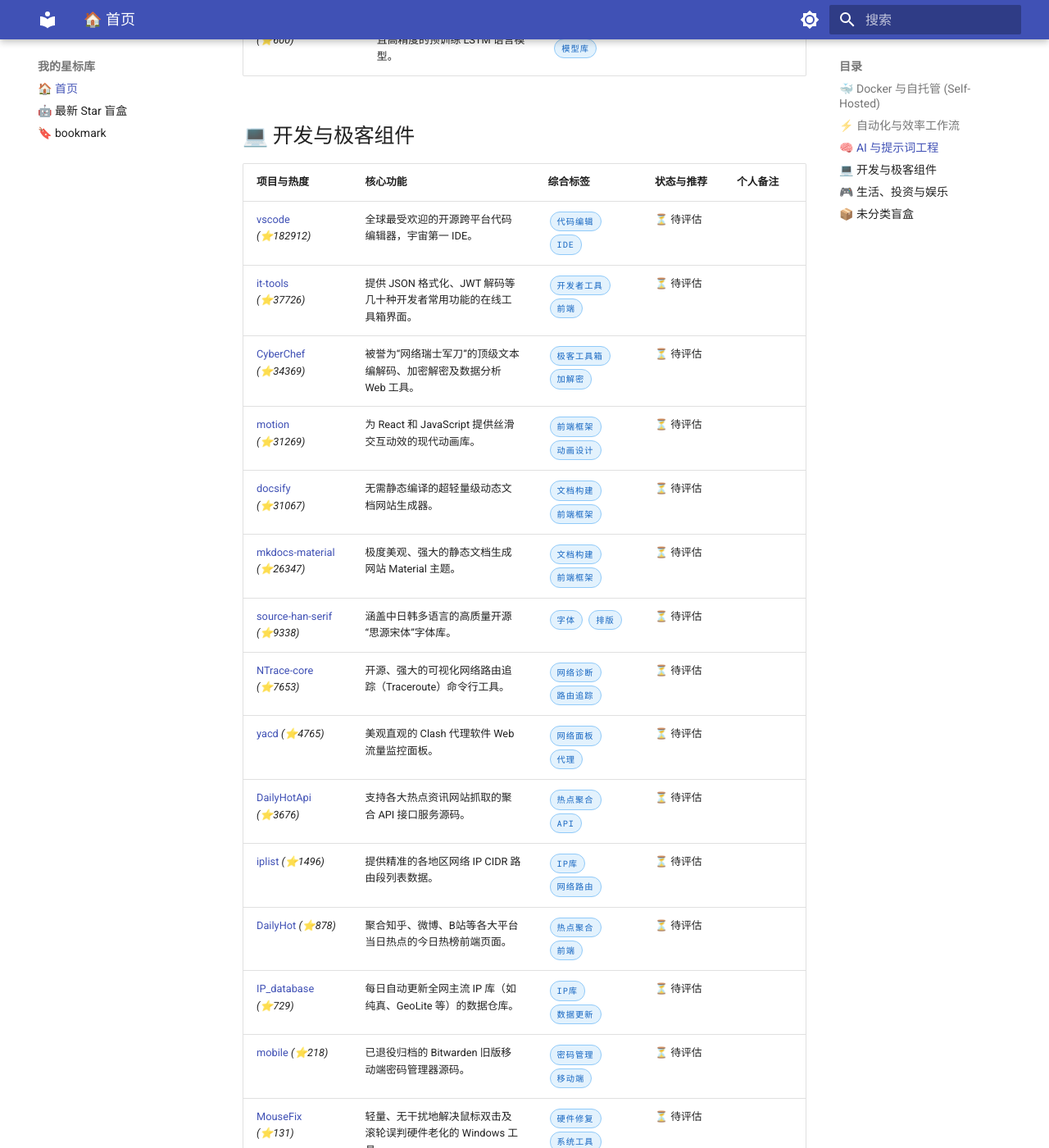
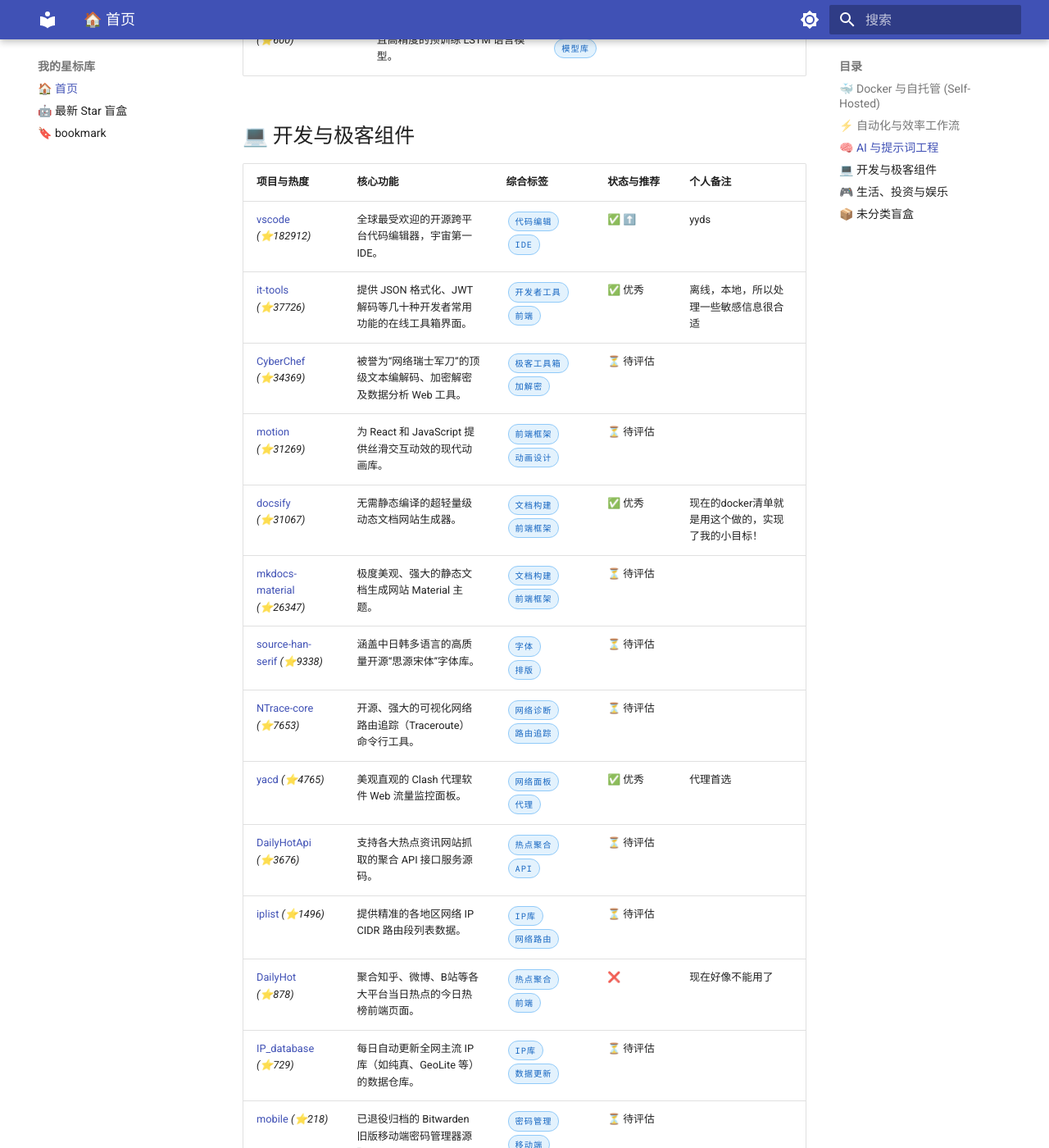
Before and after one commit to alexytcao/my-stars-nav, an MkDocs documentation site: the page built from docs/index.md, in a window 1280 px wide and 1400 px high, scrolled down 7053 px. Shown: the whole window at 82% size. Built offline with MkDocs 1.6.1 and Material for MkDocs 9.7.7, drawn with Linux system fonts in a browser that asks for light colours; some of the changed text lies outside the part shown.

Commit message:
Auto sync from local: 周一 2026/03/23 23:15:05.58

```diff
--- a/docs/index.md
+++ b/docs/index.md
@@ -94,39 +94,39 @@
 
 ## 💻 开发与极客组件
 
-| 项目与热度                                                                         | 核心功能                                   | 综合标签          | 状态与推荐 | 个人备注 |
-|:----------------------------------------------------------------------------- |:-------------------------------------- |:------------- |:----- |:---- |
-| [vscode](https://github.com/microsoft/vscode) *(⭐182912)*                     | 全球最受欢迎的开源跨平台代码编辑器，宇宙第一 IDE。            | `代码编辑` `IDE`  | ⏳ 待评估 |      |
-| [it-tools](https://github.com/CorentinTh/it-tools) *(⭐37726)*                 | 提供 JSON 格式化、JWT 解码等几十种开发者常用功能的在线工具箱界面。 | `开发者工具` `前端`  | ⏳ 待评估 |      |
-| [CyberChef](https://github.com/gchq/CyberChef) *(⭐34369)*                     | 被誉为“网络瑞士军刀”的顶级文本编解码、加密解密及数据分析 Web 工具。  | `极客工具箱` `加解密` | ⏳ 待评估 |      |
-| [motion](https://github.com/motiondivision/motion) *(⭐31269)*                 | 为 React 和 JavaScript 提供丝滑交互动效的现代动画库。   | `前端框架` `动画设计` | ⏳ 待评估 |      |
-| [docsify](https://github.com/docsifyjs/docsify) *(⭐31067)*                    | 无需静态编译的超轻量级动态文档网站生成器。                  | `文档构建` `前端框架` | ⏳ 待评估 |      |
-| [mkdocs-material](https://github.com/squidfunk/mkdocs-material) *(⭐26347)*    | 极度美观、强大的静态文档生成网站 Material 主题。          | `文档构建` `前端框架` | ⏳ 待评估 |      |
-| [source-han-serif](https://github.com/adobe-fonts/source-han-serif) *(⭐9338)* | 涵盖中日韩多语言的高质量开源“思源宋体”字体库。               | `字体` `排版`     | ⏳ 待评估 |      |
-| [NTrace-core](https://github.com/nxtrace/NTrace-core) *(⭐7653)*               | 开源、强大的可视化网络路由追踪（Traceroute）命令行工具。      | `网络诊断` `路由追踪` | ⏳ 待评估 |      |
-| [yacd](https://github.com/haishanh/yacd) *(⭐4765)*                            | 美观直观的 Clash 代理软件 Web 流量监控面板。           | `网络面板` `代理`   | ⏳ 待评估 |      |
-| [DailyHotApi](https://github.com/imsyy/DailyHotApi) *(⭐3676)*                 | 支持各大热点资讯网站抓取的聚合 API 接口服务源码。            | `热点聚合` `API`  | ⏳ 待评估 |      |
-| [iplist](https://github.com/metowolf/iplist) *(⭐1496)*                        | 提供精准的各地区网络 IP CIDR 路由段列表数据。            | `IP库` `网络路由`  | ⏳ 待评估 |      |
-| [DailyHot](https://github.com/imsyy/DailyHot) *(⭐878)*                        | 聚合知乎、微博、B站等各大平台当日热点的今日热榜前端页面。          | `热点聚合` `前端`   | ⏳ 待评估 |      |
-| [IP_database](https://github.com/adysec/IP_database) *(⭐729)*                 | 每日自动更新全网主流 IP 库（如纯真、GeoLite 等）的数据仓库。   | `IP库` `数据更新`  | ⏳ 待评估 |      |
-| [mobile](https://github.com/bitwarden/mobile) *(⭐218)*                        | 已退役归档的 Bitwarden 旧版移动端密码管理器源码。         | `密码管理` `移动端`  | ⏳ 待评估 |      |
-| [MouseFix](https://github.com/matreshka15/MouseFix) *(⭐131)*                  | 轻量、无干扰地解决鼠标双击及滚轮误判硬件老化的 Windows 工具。    | `硬件修复` `系统工具` | ⏳ 待评估 |      |
-| [magick-utils](https://github.com/n00mkrad/magick-utils) *(⭐94)*              | 方便开发者及极客使用的图像处理与格式转换工具套件。              | `图像处理` `工具包`  | ⏳ 待评估 |      |
+| 项目与热度                                                                         | 核心功能                                   | 综合标签          | 状态与推荐 | 个人备注                         |
+|:----------------------------------------------------------------------------- |:-------------------------------------- |:------------- |:----- |:---------------------------- |
+| [vscode](https://github.com/microsoft/vscode) *(⭐182912)*                     | 全球最受欢迎的开源跨平台代码编辑器，宇宙第一 IDE。            | `代码编辑` `IDE`  | ✅ ⬆️  | yyds                         |
+| [it-tools](https://github.com/CorentinTh/it-tools) *(⭐37726)*                 | 提供 JSON 格式化、JWT 解码等几十种开发者常用功能的在线工具箱界面。 | `开发者工具` `前端`  | ✅ 优秀  | 离线，本地，所以处理一些敏感信息很合适          |
+| [CyberChef](https://github.com/gchq/CyberChef) *(⭐34369)*                     | 被誉为“网络瑞士军刀”的顶级文本编解码、加密解密及数据分析 Web 工具。  | `极客工具箱` `加解密` | ⏳ 待评估 |                              |
+| [motion](https://github.com/motiondivision/motion) *(⭐31269)*                 | 为 React 和 JavaScript 提供丝滑交互动效的现代动画库。   | `前端框架` `动画设计` | ⏳ 待评估 |                              |
+| [docsify](https://github.com/docsifyjs/docsify) *(⭐31067)*                    | 无需静态编译的超轻量级动态文档网站生成器。                  | `文档构建` `前端框架` | ✅ 优秀  | 现在的docker清单就是用这个做的，实现了我的小目标！ |
+| [mkdocs-material](https://github.com/squidfunk/mkdocs-material) *(⭐26347)*    | 极度美观、强大的静态文档生成网站 Material 主题。          | `文档构建` `前端框架` | ⏳ 待评估 |                              |
+| [source-han-serif](https://github.com/adobe-fonts/source-han-serif) *(⭐9338)* | 涵盖中日韩多语言的高质量开源“思源宋体”字体库。               | `字体` `排版`     | ⏳ 待评估 |                              |
+| [NTrace-core](https://github.com/nxtrace/NTrace-core) *(⭐7653)*               | 开源、强大的可视化网络路由追踪（Traceroute）命令行工具。      | `网络诊断` `路由追踪` | ⏳ 待评估 |                              |
+| [yacd](https://github.com/haishanh/yacd) *(⭐4765)*                            | 美观直观的 Clash 代理软件 Web 流量监控面板。           | `网络面板` `代理`   | ✅ 优秀  | 代理首选                         |
+| [DailyHotApi](https://github.com/imsyy/DailyHotApi) *(⭐3676)*                 | 支持各大热点资讯网站抓取的聚合 API 接口服务源码。            | `热点聚合` `API`  | ⏳ 待评估 |                              |
+| [iplist](https://github.com/metowolf/iplist) *(⭐1496)*                        | 提供精准的各地区网络 IP CIDR 路由段列表数据。            | `IP库` `网络路由`  | ⏳ 待评估 |                              |
+| [DailyHot](https://github.com/imsyy/DailyHot) *(⭐878)*                        | 聚合知乎、微博、B站等各大平台当日热点的今日热榜前端页面。          | `热点聚合` `前端`   | ❌     | 现在好像不能用了                     |
+| [IP_database](https://github.com/adysec/IP_database) *(⭐729)*                 | 每日自动更新全网主流 IP 库（如纯真、GeoLite 等）的数据仓库。   | `IP库` `数据更新`  | ⏳ 待评估 |                              |
+| [mobile](https://github.com/bitwarden/mobile) *(⭐218)*                        | 已退役归档的 Bitwarden 旧版移动端密码管理器源码。         | `密码管理` `移动端`  | ⏳ 待评估 |                              |
+| [MouseFix](https://github.com/matreshka15/MouseFix) *(⭐131)*                  | 轻量、无干扰地解决鼠标双击及滚轮误判硬件老化的 Windows 工具。    | `硬件修复` `系统工具` | ⏳ 待评估 |                              |
+| [magick-utils](https://github.com/n00mkrad/magick-utils) *(⭐94)*              | 方便开发者及极客使用的图像处理与格式转换工具套件。              | `图像处理` `工具包`  | ⏳ 待评估 |                              |
 
 ## 🎮 生活、投资与娱乐
 
-| 项目与热度                                                                                          | 核心功能                                  | 综合标签          | 状态与推荐 | 个人备注 |
-|:---------------------------------------------------------------------------------------------- |:------------------------------------- |:------------- |:----- |:---- |
-| [HowToCook](https://github.com/Anduin2017/HowToCook) *(⭐98960)*                                | 极其火爆的采用程序员思维编写的精细化居家做饭菜谱指南。           | `生活菜谱` `极客生活` | ⏳ 待评估 |      |
-| [TVAPP](https://github.com/youhunwl/TVAPP) *(⭐14572)*                                          | 整理并验证各类 Android TV 电视盒子直播与影视应用的精品资源库。 | `电视盒子` `影音应用` | ⏳ 待评估 |      |
-| [epicgames-freebies-claimer](https://github.com/Revadike/epicgames-freebies-claimer) *(⭐2238)* | 全自动帮你白嫖并领取 Epic 游戏商城限免游戏的脚本工具。        | `游戏白嫖` `自动化`  | ⏳ 待评估 |      |
+| 项目与热度                                                                                          | 核心功能                                  | 综合标签          | 状态与推荐 | 个人备注       |
+|:---------------------------------------------------------------------------------------------- |:------------------------------------- |:------------- |:----- |:---------- |
+| [HowToCook](https://github.com/Anduin2017/HowToCook) *(⭐98960)*                                | 极其火爆的采用程序员思维编写的精细化居家做饭菜谱指南。           | `生活菜谱` `极客生活` | ✅ 优秀  | 需要找时间实践一下！ |
+| [TVAPP](https://github.com/youhunwl/TVAPP) *(⭐14572)*                                          | 整理并验证各类 Android TV 电视盒子直播与影视应用的精品资源库。 | `电视盒子` `影音应用` | ⏳ 待评估 |            |
+| [epicgames-freebies-claimer](https://github.com/Revadike/epicgames-freebies-claimer) *(⭐2238)* | 全自动帮你白嫖并领取 Epic 游戏商城限免游戏的脚本工具。        | `游戏白嫖` `自动化`  | ❌ 待评估 |            |
 
 ## 📦 未分类盲盒
 
-| 项目与热度                                                                  | 核心功能                               | 综合标签           | 状态与推荐 | 个人备注 |
-|:---------------------------------------------------------------------- |:---------------------------------- |:-------------- |:----- |:---- |
-| [jdpro](https://github.com/6dylan6/jdpro) *(⭐4309)*                    | 疑似京东相关自动化或签到脚本（仓库缺乏描述）。            | `薅羊毛` `未知分类`   | ⏳ 待评估 |      |
-| [ruankao_itpm](https://github.com/xiaomabenten/ruankao_itpm) *(⭐1207)* | 整理 2025 年信息系统项目管理师（软考高级）的备考资源库。    | `考试认证` `学习资料`  | ⏳ 待评估 |      |
-| [fn-apps](https://github.com/RROrg/fn-apps) *(⭐158)*                   | 项目缺乏具体功能描述。                        | `未知分类`         | ⏳ 待评估 |      |
-| [coolapk-shenge](https://github.com/Okarin1/coolapk-shenge) *(⭐22)*    | 整理酷安某用户（沈哥）相关思考动态与言论的 Markdown 归档。 | `语录记录` `互联网吃瓜` | ⏳ 待评估 |      |
-| [hejiaqin](https://github.com/cx3Y/hejiaqin) *(⭐17)*                   | 疑似中国移动“和家亲”智能家居设备的逆向或接入相关仓库。       | `智能家居` `未知分类`  | ⏳ 待评估 |      |
+| 项目与热度                                                                  | 核心功能                               | 综合标签           | 状态与推荐 | 个人备注                |
+|:---------------------------------------------------------------------- |:---------------------------------- |:-------------- |:----- |:------------------- |
+| [jdpro](https://github.com/6dylan6/jdpro) *(⭐4309)*                    | 疑似京东相关自动化或签到脚本（仓库缺乏描述）。            | `薅羊毛` `未知分类`   | ✅ 优秀  | 在用的脚本；很不错！          |
+| [ruankao_itpm](https://github.com/xiaomabenten/ruankao_itpm) *(⭐1207)* | 整理 2025 年信息系统项目管理师（软考高级）的备考资源库。    | `考试认证` `学习资料`  | ⏳ 待评估 |                     |
+| [fn-apps](https://github.com/RROrg/fn-apps) *(⭐158)*                   | 项目缺乏具体功能描述。                        | `未知分类`         | ⏳ 待评估 |                     |
+| [coolapk-shenge](https://github.com/Okarin1/coolapk-shenge) *(⭐22)*    | 整理酷安某用户（沈哥）相关思考动态与言论的 Markdown 归档。 | `语录记录` `互联网吃瓜` | ⏳ 待评估 | 沈哥，永远的精神寄托！没事了就翻两下； |
+| [hejiaqin](https://github.com/cx3Y/hejiaqin) *(⭐17)*                   | 疑似中国移动“和家亲”智能家居设备的逆向或接入相关仓库。       | `智能家居` `未知分类`  | ⏳ 待评估 |                     |
```
